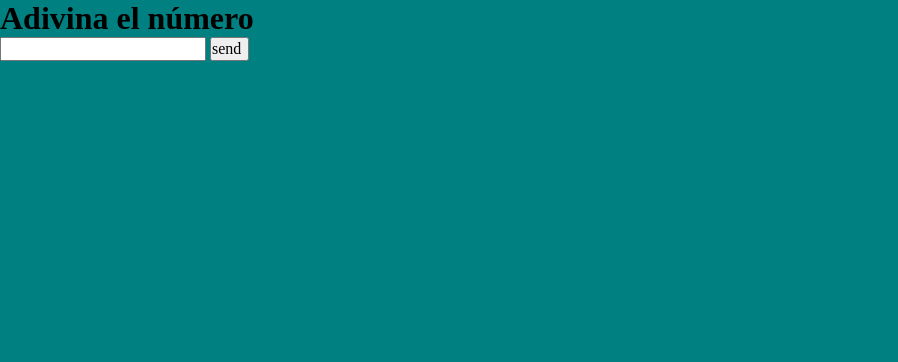
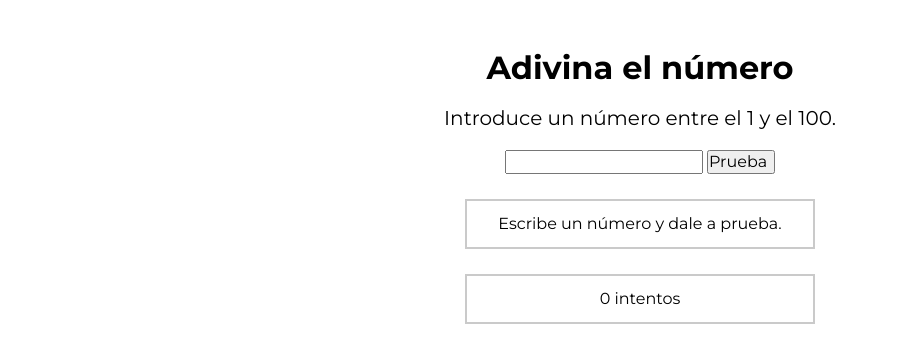
Before and after one commit to miriamschaefer/guess-the-number, a plain HTML site: page index.html in a window 1280 px wide. Shown: the whole page, without its empty margins (0-898 px from the left). Drawn offline with Linux system fonts and the light colour scheme.

Commit message:
first js structure

```diff
--- a/index.html
+++ b/index.html
@@ -6,23 +6,28 @@
     <title>Adivina el número</title>
     <link rel="stylesheet" href="./stylesheets/styles.css" />
     <link rel="stylesheet" href="./stylesheets/reset.css" />
+    <link
+      href="https://fonts.googleapis.com/css2?family=Montserrat:wght@400;700&display=swap"
+      rel="stylesheet"
+    />
   </head>
   <body>
-    <div>
+    <main class="main">
       <h1 class="title">Adivina el número</h1>
+      <h2 class="subtitle">Introduce un número entre el 1 y el 100.</h1>
       <div class="game">
-        <form>
-          <input type="text" class="js-user-input" />
-          <input type="button" value="send" class="js-button" />
+        <form class="form">
+          <input type="number" class="js-user-input number-input" />
+          <input type="button" value="Prueba" class="js-button" />
         </form>
         <div class="box-clue">
-          <p class="clue js-clue"></p>
+          <p class="clue js-clue">Escribe un número y dale a prueba.</p>
         </div>
         <div class="box-attempts">
-          <p class="attempts js-attempts"></p>
+          <p class="attempts js-attempts">0 intentos</p>
         </div>
       </div>
-    </div>
+    </main>
     <script type="text/javascript" src="./js/main.js"></script>
   </body>
 </html>
--- a/js/main.js
+++ b/js/main.js
@@ -0,0 +1,27 @@
+'use strict';
+
+const button = document.querySelector('.js-button');
+const userNumberInput = document.querySelector('.js-user-input');
+
+// elementos en los que se imprime la info
+const clue = document.querySelector('.js-clue');
+const attemptsAlert = document.querySelector('.js-attempts');
+
+//intentos
+
+let attempts = {};
+
+//número aleatorio
+
+const randomNumber = Math.floor(Math.random() * 101) + 1;
+console.log(`Tu número aleatorio es ${randomNumber}`);
+
+//funciones
+
+function getUserNumber() {
+  const userNumber = userNumberInput.value;
+  console.log(`El número que elige el usuario es ${userNumber}`);
+}
+
+userNumberInput.addEventListener('keyup', getUserNumber);
+// button.addEventListener('click'; checkNumber);
--- a/stylesheets/styles.css
+++ b/stylesheets/styles.css
@@ -1,3 +1,36 @@
-body {
-  background-color: teal;
+.main {
+  display: flex;
+  flex-direction: column;
+  align-items: center;
+  justify-content: center;
+  margin-top: 50px;
+  font-family: 'Montserrat', sans-serif;
 }
+
+.title {
+  margin-bottom: 20px;
+}
+
+.subtitle {
+  font-size: 20px;
+  font-weight: 400;
+  margin-bottom: 20px;
+}
+
+.form {
+  text-align: center;
+}
+
+.box-clue,
+.box-attempts {
+  margin-top: 25px;
+  margin-bottom: 25px;
+  border: solid 2px #cacaca;
+  height: 50px;
+  width: 350px;
+  text-align: center;
+  font-size: 16px;
+  display: flex;
+  flex-direction: column;
+  justify-content: center;
+}
```
